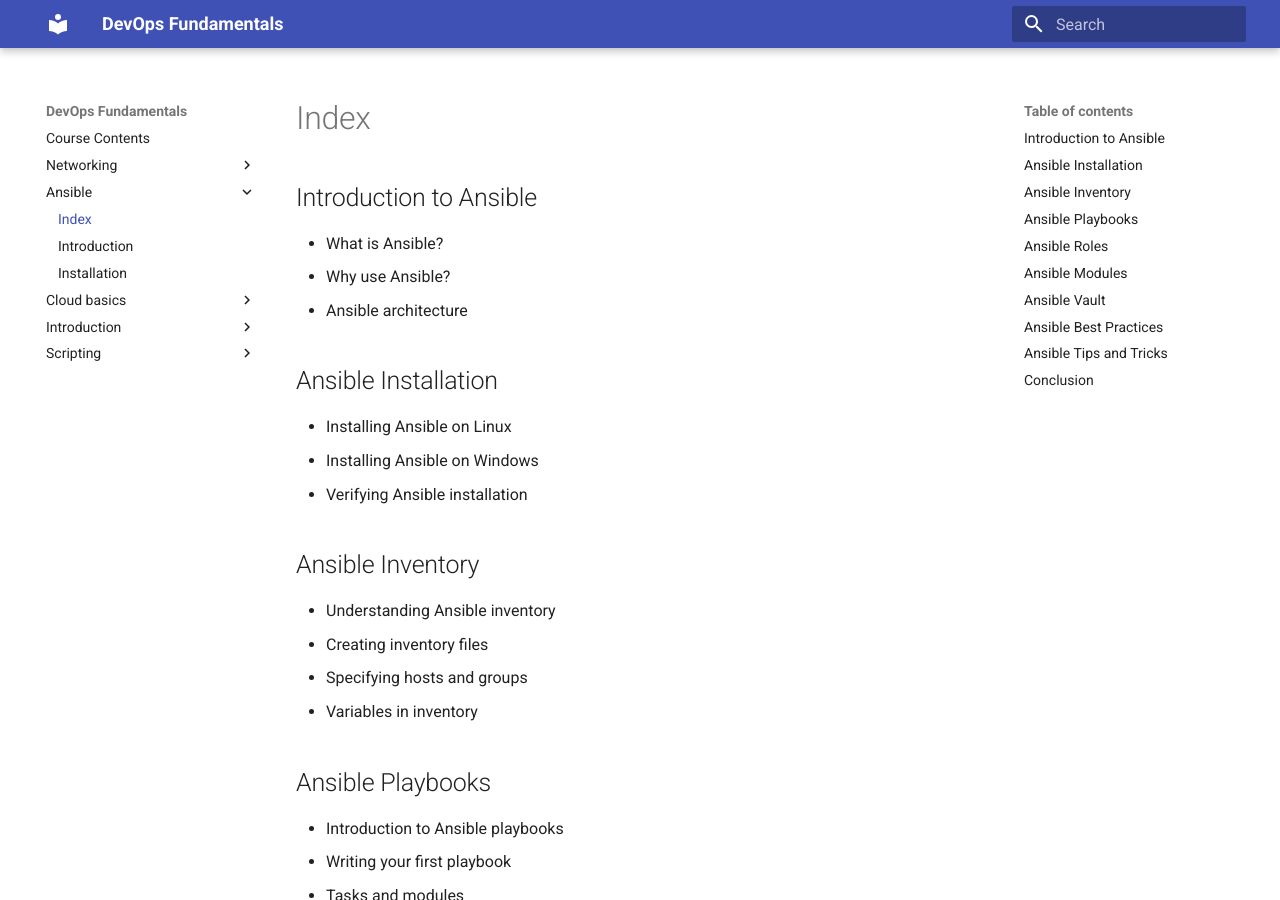
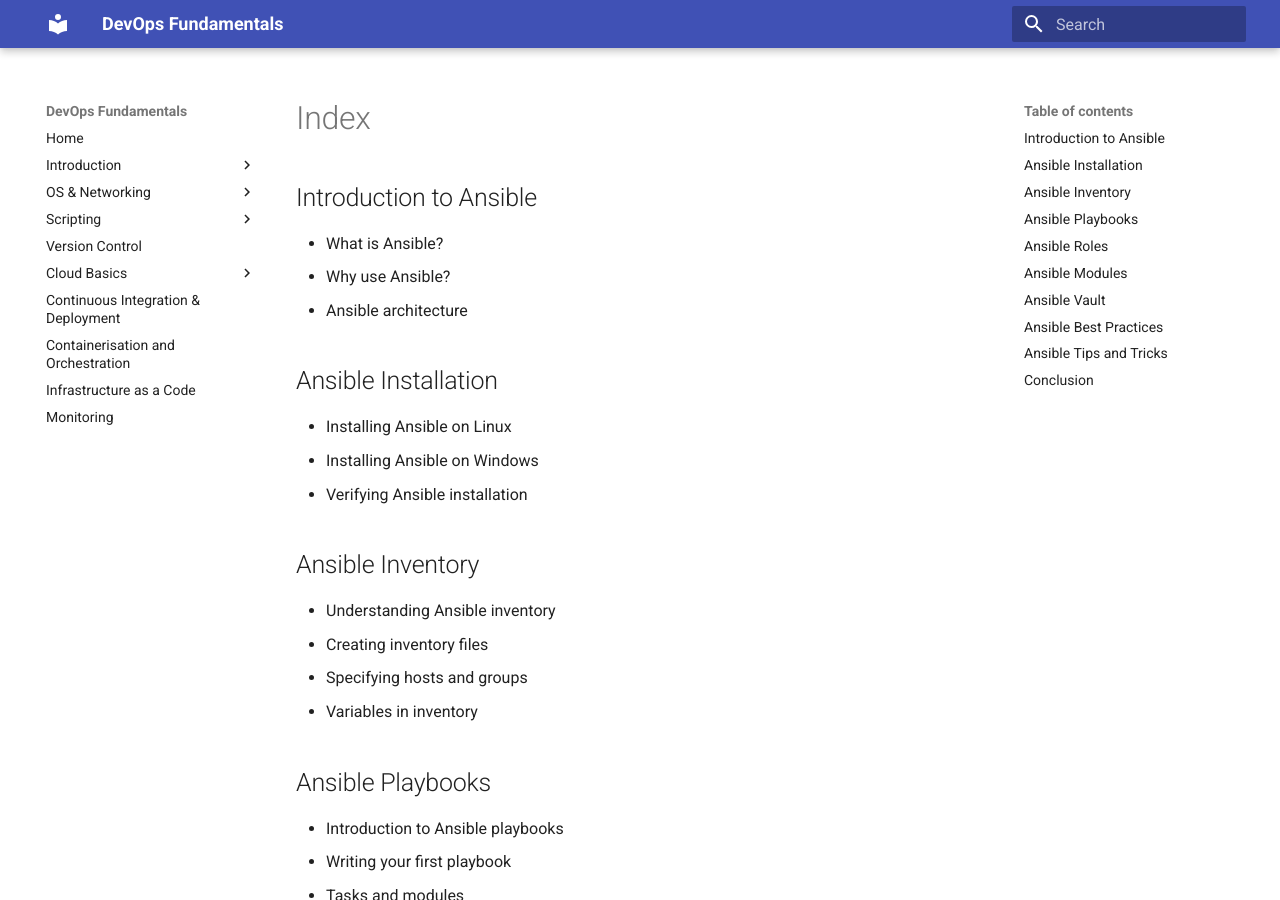
Before and after one commit to devsec4ops/devops, an MkDocs documentation site: the page built from docs/7-iaas/ansible/0-index.md, in a window 1280 px wide and 900 px high. Built offline with MkDocs 1.6.1 and Material for MkDocs 9.7.7, drawn with Linux system fonts in a browser that asks for light colours.

Commit message:
restructure

```diff
--- a/mkdocs.yml
+++ b/mkdocs.yml
@@ -1,2 +1,17 @@
 site_name: DevOps Fundamentals
 theme: material
+nav:
+  - Home: "index.md"
+  - Introduction: 0-introduction/
+  - OS & Networking: 1-os-networking/
+  - Scripting: 2-scripting/
+  - Version Control: 3-version-control/
+  - Cloud Basics: 4-cloud-basics/
+  - Continuous Integration & Deployment: 5-ci-cd/
+  - Containerisation and Orchestration: 6-containerisation-orchestration/
+  - Infrastructure as a Code: 7-iaas
+  - Monitoring: 8-monitoring/
+
+plugins:
+  - search
+  - literate-nav
```
Also changed, not shown: docs/0-introduction/SDLC-basics.md (renamed from docs/introduction/SDLC-basics.md), docs/1-os-networking/0-index.md (renamed from docs/Networking/0-index.md), docs/1-os-networking/1-introduction.md (renamed from docs/Networking/1-introduction.md), docs/1-os-networking/Networking Basics.png (renamed from docs/Networking/Networking Basics.png), docs/1-os-networking/non-functional-requirements.md (renamed from docs/Networking/non-functional-requirements.md), docs/2-scripting/python/1-introduction.md (renamed from docs/scripting/python/1-introduction.md), docs/2-scripting/python/2-datatypes-and-variables.md (renamed from docs/scripting/python/2-datatypes-and-variables.md), docs/2-scripting/python/3-control-flow.md (renamed from docs/scripting/python/3-control-flow.md), docs/2-scripting/python/4-functions.md (renamed from docs/scripting/python/4-functions.md), docs/2-scripting/python/5-data-structures.md (renamed from docs/scripting/python/5-data-structures.md), docs/2-scripting/python/6-modules.md (renamed from docs/scripting/python/6-modules.md), docs/2-scripting/python/7-file-io.md (renamed from docs/scripting/python/7-file-io.md), docs/2-scripting/python/8-exception-handling.md (renamed from docs/scripting/python/8-exception-handling.md), docs/2-scripting/python/9-oops.md (renamed from docs/scripting/python/9-oops.md), 4 more files, 1 other file.
